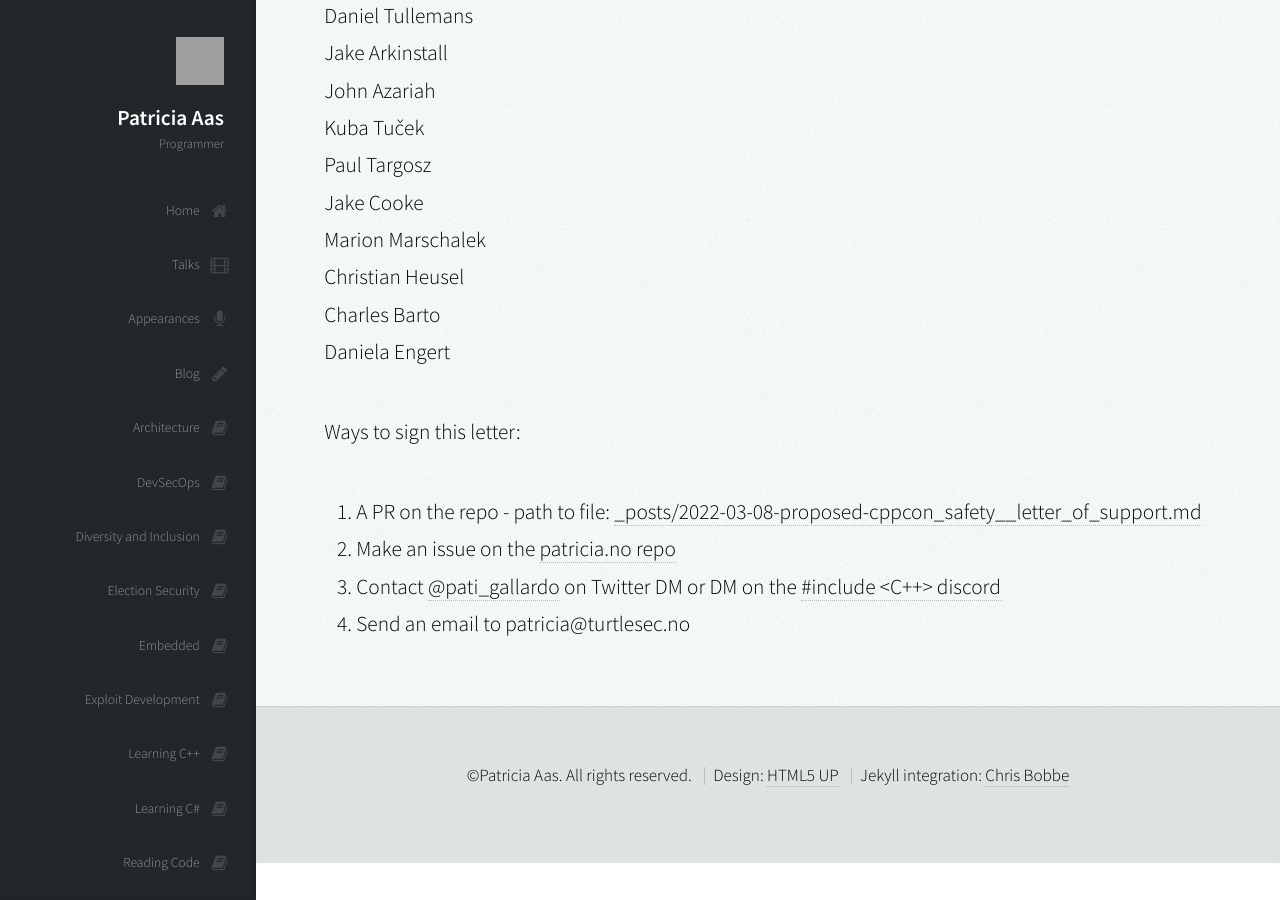
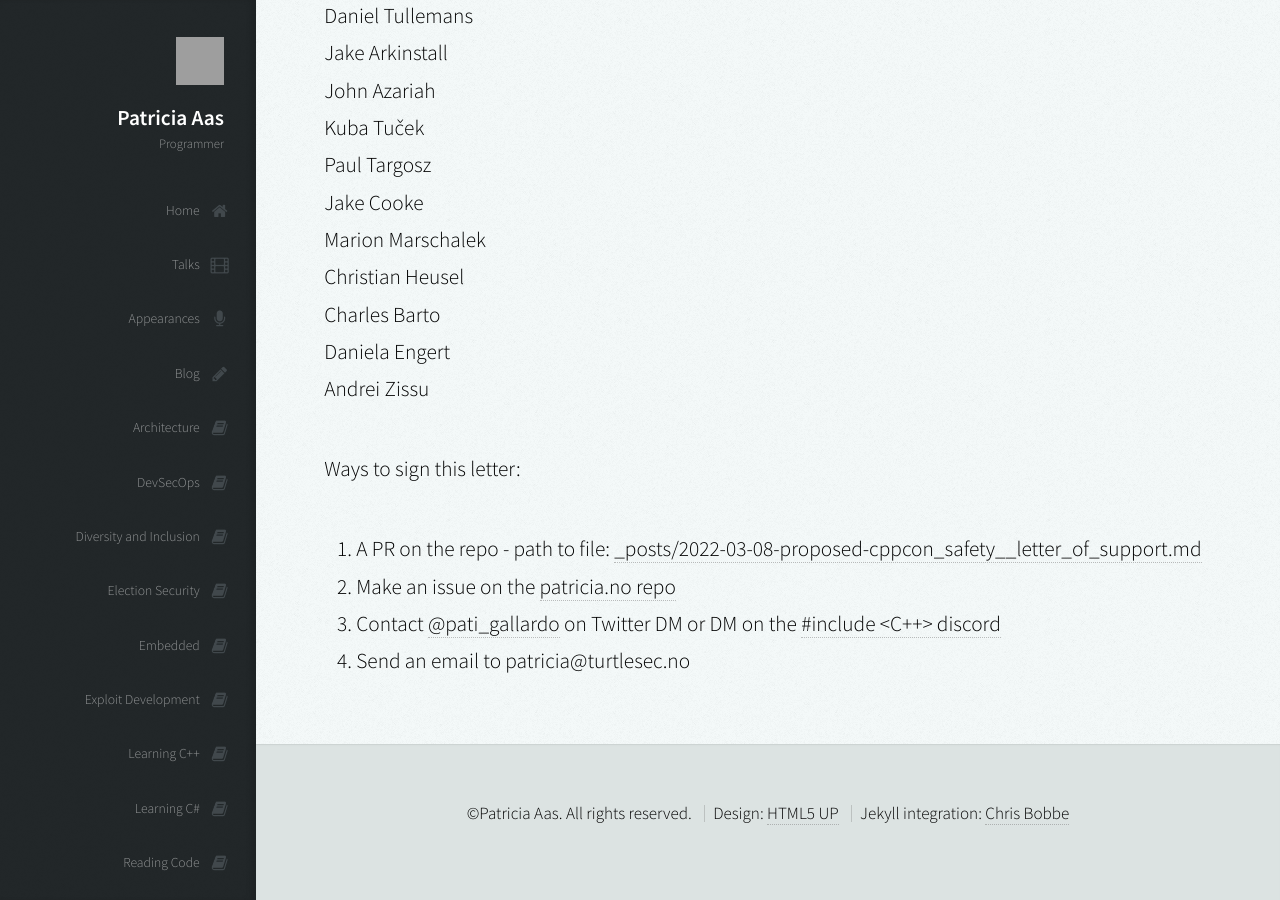
Before and after one commit to patricia-gallardo/patricia-gallardo.github.io, a Jekyll site: the page built from _posts/2022-03-08-proposed-cppcon_safety__letter_of_support.md, in a window 1280 px wide and 900 px high, scrolled down 6866 px. Built offline with Jekyll 4.4.1, drawn with Linux system fonts in a browser that asks for light colours; nearby versions of some CDN libraries; grey boxes are pictures that could not be loaded.

Commit message:
Update 2022-03-08-proposed-cppcon_safety__letter_of_support.md

```diff
--- a/_posts/2022-03-08-proposed-cppcon_safety__letter_of_support.md
+++ b/_posts/2022-03-08-proposed-cppcon_safety__letter_of_support.md
@@ -192,6 +192,7 @@ Marion Marschalek <br>
 Christian Heusel <br>
 Charles Barto <br>
 Daniela Engert <br>
+Andrei Zissu <br>
 
 
 Ways to sign this letter:
```
